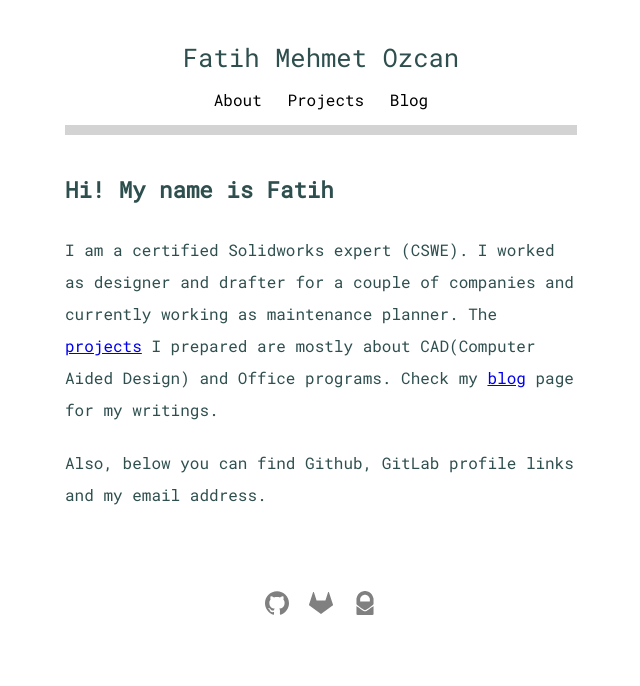
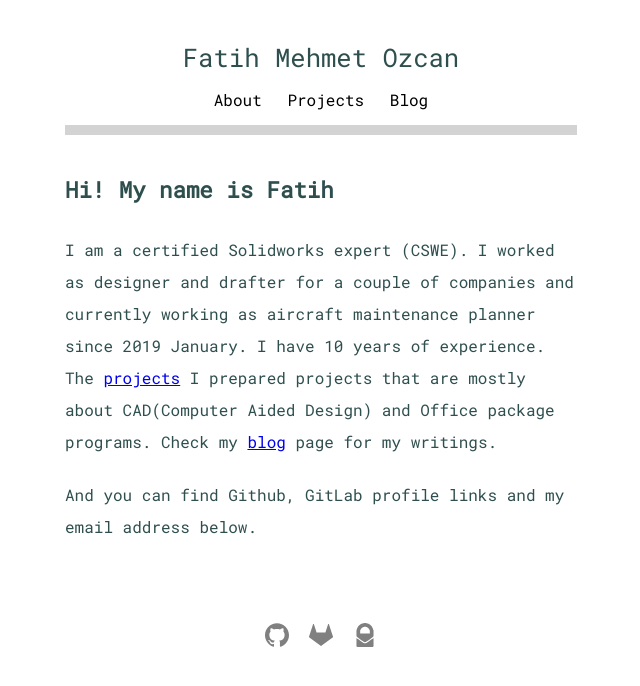
Before and after one commit to fatihmeh/fatihmeh.github.io, a Jekyll site: the page built from index.html, in a window 1280 px wide. Shown: the top 686 px of the page, without its empty margins (319-959 px from the left). Built offline with Jekyll 4.4.1, drawn with Linux system fonts in a browser that asks for light colours.

Commit message:
Update index.html

```diff
--- a/index.html
+++ b/index.html
@@ -3,4 +3,4 @@
 title: Fatih Mehmet Ozcan
 ---
 <h2 class="parag-header">Hi! My name is Fatih</h2>
-<p class="about">I am a certified Solidworks expert (CSWE). I worked as designer and drafter for a couple of companies and currently working as maintenance planner. The <a href="/projects">projects</a> I prepared are mostly about CAD(Computer Aided Design) and Office programs. Check my <a href="/blog">blog</a> page for my writings.</p><br><p class="about-margin">Also, below you can find Github, GitLab profile links and my email address.</p>
+<p class="about">I am a certified Solidworks expert (CSWE). I worked as designer and drafter for a couple of companies and currently working as aircraft maintenance planner since 2019 January. I have 10 years of experience. The <a href="/projects">projects</a> I prepared projects that are mostly about CAD(Computer Aided Design) and Office package programs. Check my <a href="/blog">blog</a> page for my writings.</p><br><p class="about-margin">And you can find Github, GitLab profile links and my email address below.</p>
```
